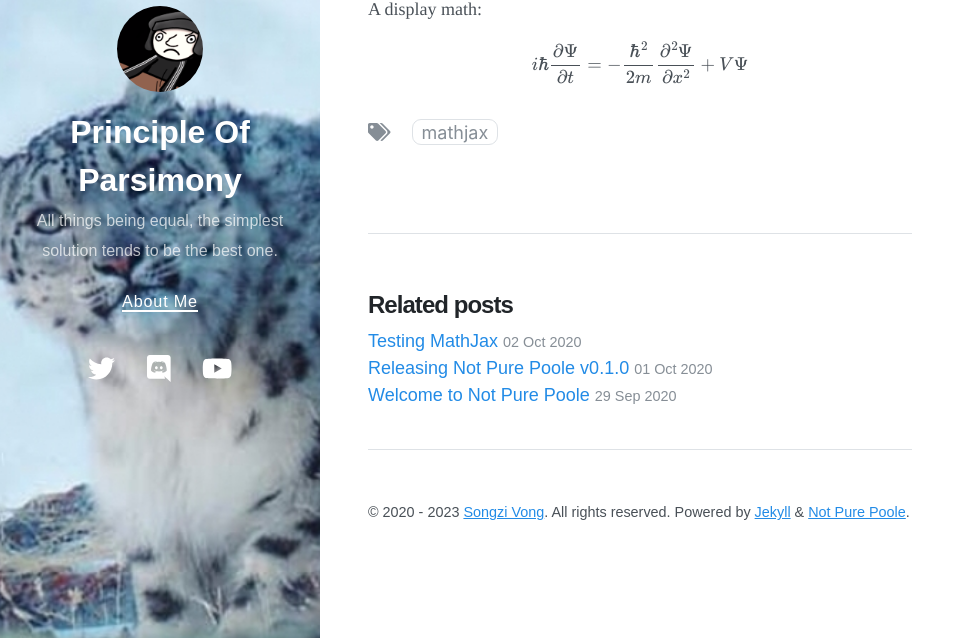
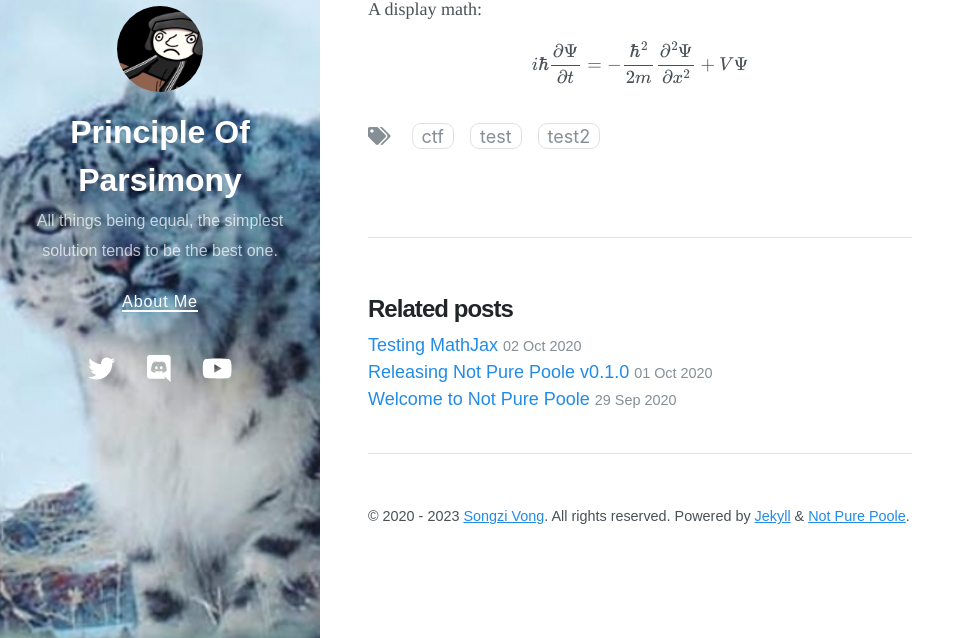
Before and after one commit to InfoSecGopNik/CTF, a Jekyll site: the page built from _posts/2020-10-02-xxxx.md, in a window 1280 px wide. Shown: the part 248-886 px from the top of the page, without its empty margins (0-972 px from the left). Built offline with Jekyll 4.4.1, drawn with Linux system fonts in a browser that asks for light colours; nearby versions of some CDN libraries.

Commit message:
2020-10-02-xxxx.md

```diff
--- a/_posts/2020-10-02-xxxx.md
+++ b/_posts/2020-10-02-xxxx.md
@@ -1,7 +1,7 @@
 ---
 layout: post
 title: Testing MathJax
-tags: mathjax
+tags: CTF, test, test2
 math: true
 date: 2020-10-02 15:32 +0800
 ---
```
